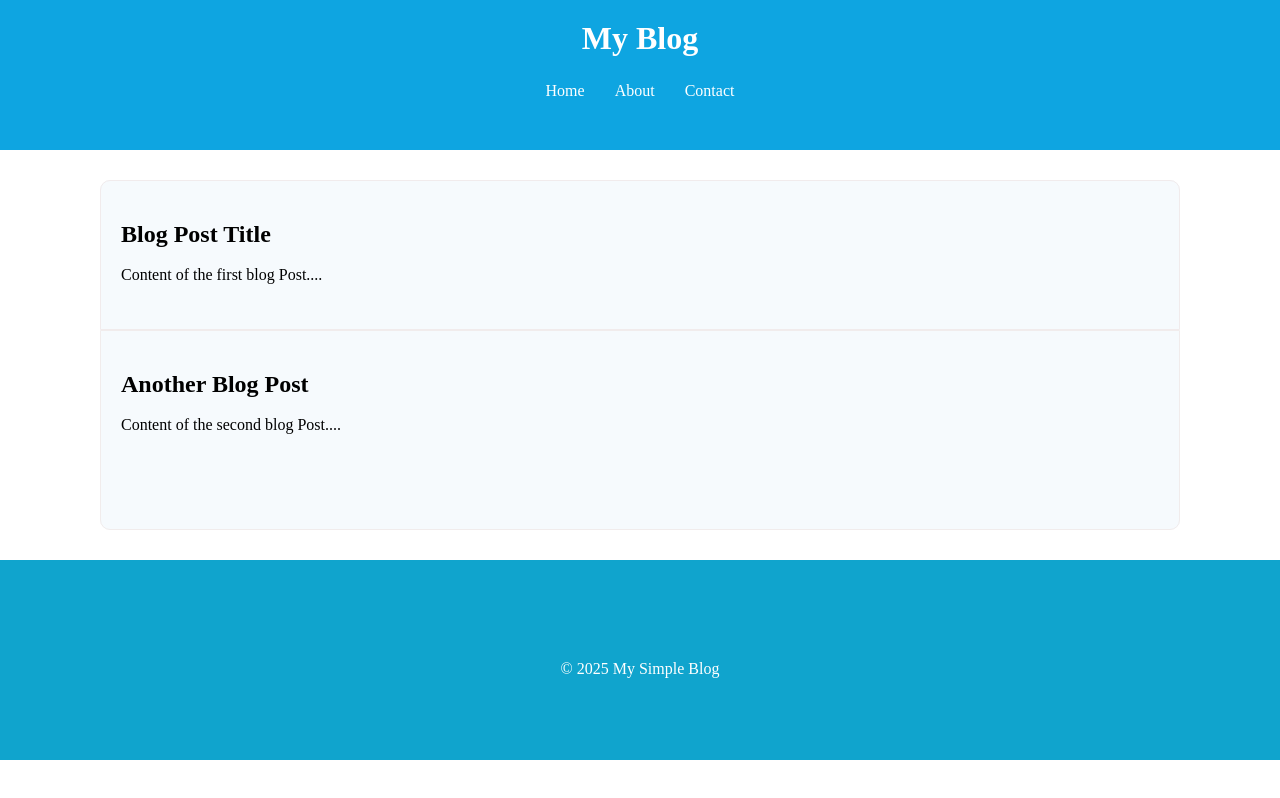
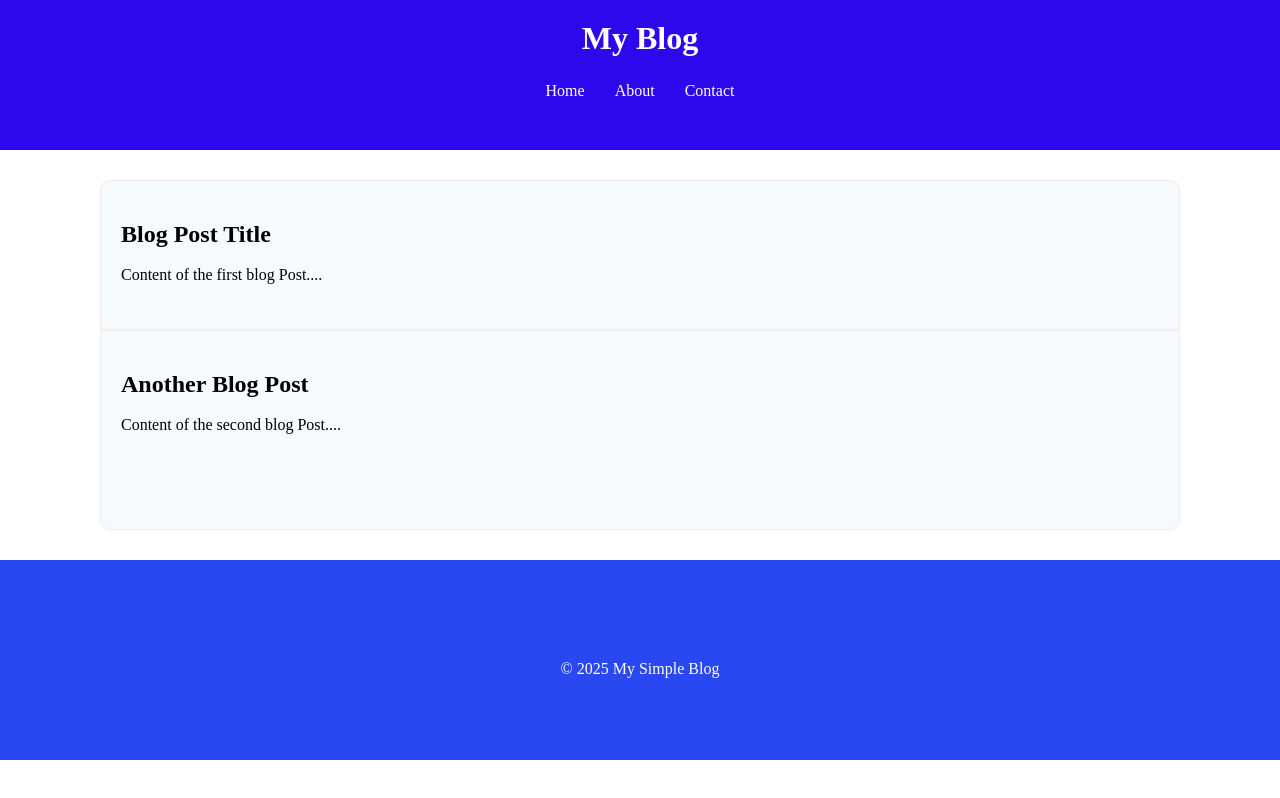
Before and after one commit to ShubhamChavan1006/SIMPLE-WEB-PAGE, a plain HTML site: page index.html in a window 1280 px wide. Drawn offline with Linux system fonts and the light colour scheme.

Commit message:
INDEX.html

```diff
--- a/style.css
+++ b/style.css
@@ -10,7 +10,7 @@
   }
 
   header{
-    background-color: rgb(14, 165, 225);
+    background-color: rgb(46, 8, 236);
     margin-top: 0px;
     padding-top: 20px;
    /* border-radius: 10px; */
@@ -72,7 +72,7 @@ justify-content: center;
   /* footer */
 
   footer{
-    background-color: rgb(16, 164, 205);
+    background-color: rgb(42, 72, 241);
     color: white;
     /* text-align: center; */
     padding-top: 100px;
```
